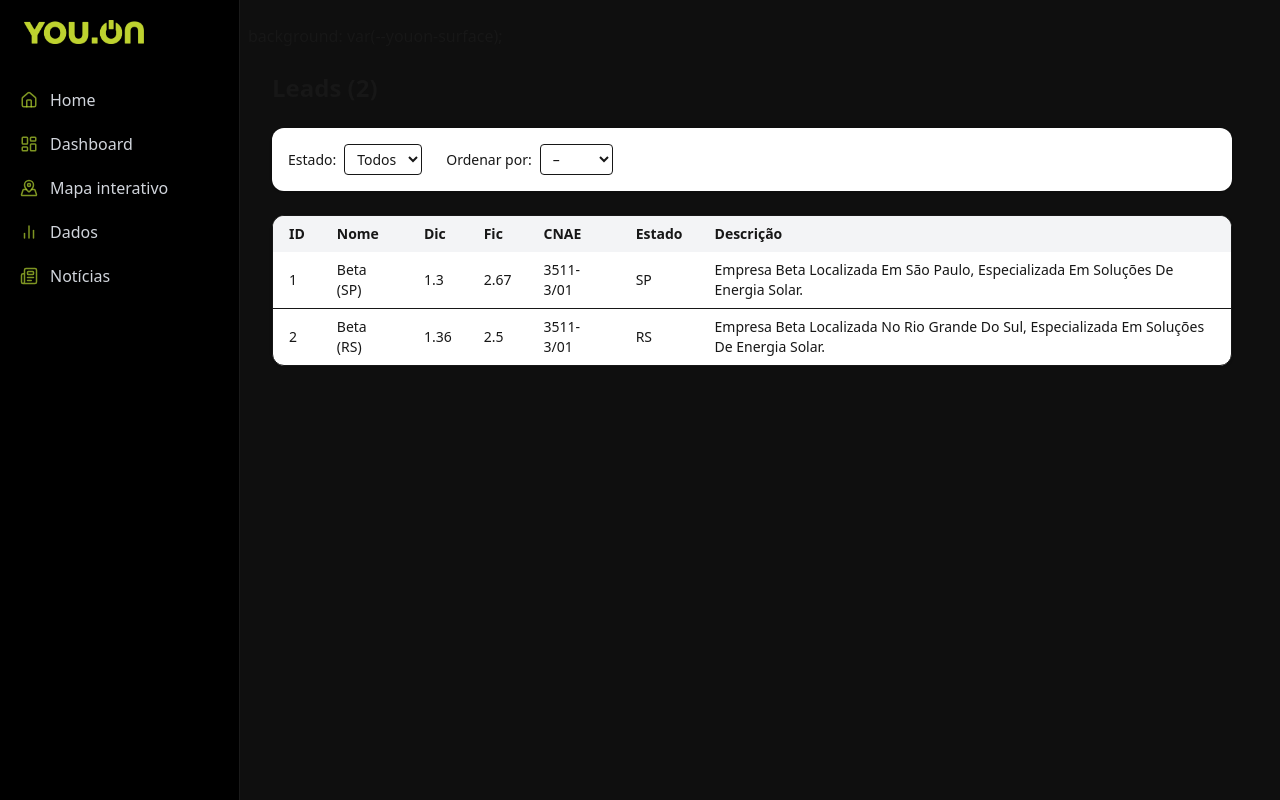
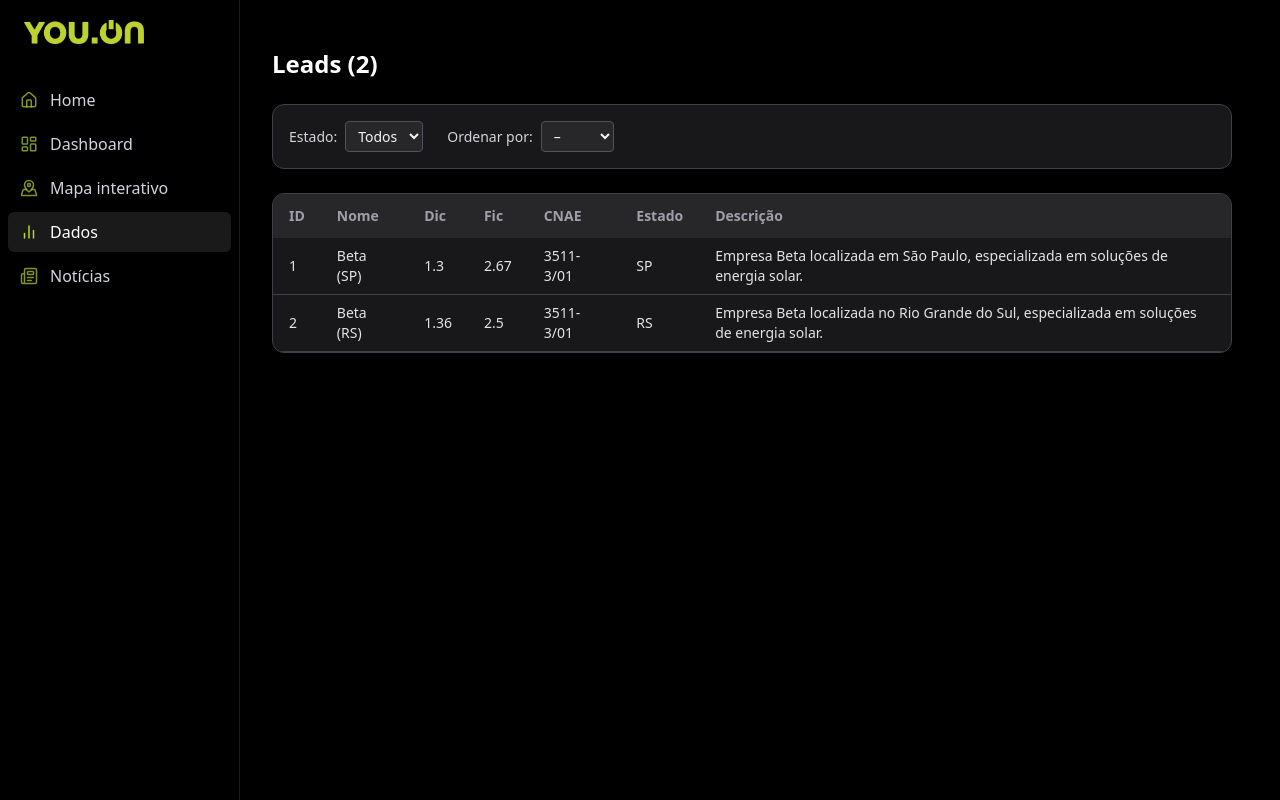
Before and after one commit to raphatatto/You_intelligence_062025, a Next.js app in the folder apps/frontend/: page /leads in a window 1280 px wide. Built offline with nearby package versions, Linux system fonts and the light colour scheme.

Commit message:
ajustando o css

```diff
--- a/apps/frontend/app/data/leads.ts
+++ b/apps/frontend/app/data/leads.ts
@@ -32,5 +32,6 @@ const raw: Lead[] = [
     descricao: 'Empresa Beta localizada no Rio Grande do Sul, especializada em soluções de energia solar.',
     CNAE: '3511-3/01',
   },
+
 ];
 export const leadsMock = enrichLeads(raw);
--- a/apps/frontend/app/layout.tsx
+++ b/apps/frontend/app/layout.tsx
@@ -9,8 +9,7 @@ export default function RootLayout({children}: {children: React.ReactNode}) {
     <html lang="pt-BR">
       <body className="flex">
         <Sidebar />
-        <main className="ml-56 flex-1 min-h-screen bg-black-50 p-6">
-          background: var(--youon-surface);
+        <main className="ml-56 flex-1 min-h-screen bg-black p-6 ">
           {children}
         </main>
       </body>
--- a/apps/frontend/app/leads/page.tsx
+++ b/apps/frontend/app/leads/page.tsx
@@ -42,7 +42,7 @@ export default function LeadsPage() {
 
   return (
     <section className="space-y-6 p-6">
-      <h1 className="text-2xl font-bold">
+      <h1 className="text-2xl font-bold text-white">
         Leads ({rows.length})
       </h1>
       <FiltersBar estados={estados} />
--- a/apps/frontend/components/leads/FiltersBar.tsx
+++ b/apps/frontend/components/leads/FiltersBar.tsx
@@ -1,25 +1,21 @@
-// components/leads/FiltersBar.tsx
 'use client';
 
-import { useFilters } from '@/store/filters'; // ← só UF
-import { useSort, SortKey } from '@/store/sort'; // ← ordenação
+import { useFilters } from '@/store/filters';
+import { useSort, SortKey } from '@/store/sort';
 
 export default function FiltersBar({ estados }: { estados: string[] }) {
-  /* estado (UF) */
   const { estado, setEstado } = useFilters();
-
-  /* ordenação DIC / FIC */
   const { order, setOrder } = useSort();
 
   return (
-    <div className="flex flex-wrap gap-6 bg-white p-4 rounded-xl shadow">
+    <div className="flex flex-wrap items-center gap-6 rounded-xl border border-zinc-700 bg-zinc-900 p-4 shadow-md">
       {/* ────────────── seletor de UF ────────────── */}
-      <label className="text-sm flex items-center gap-2">
+      <label className="text-sm flex items-center gap-2 text-zinc-300">
         <span>Estado:</span>
         <select
           value={estado}
           onChange={(e) => setEstado(e.target.value)}
-          className="border rounded px-2 py-1"
+          className="rounded border border-zinc-600 bg-zinc-800 px-2 py-1 text-sm text-zinc-100 focus:outline-none focus:ring-2 focus:ring-lime-500"
         >
           <option value="">Todos</option>
           {estados.map((uf) => (
@@ -31,12 +27,12 @@ export default function FiltersBar({ estados }: { estados: string[] }) {
       </label>
 
       {/* ────────────── seletor de ordenação ────────────── */}
-      <label className="text-sm flex items-center gap-2">
+      <label className="text-sm flex items-center gap-2 text-zinc-300">
         <span>Ordenar por:</span>
         <select
           value={order}
           onChange={(e) => setOrder(e.target.value as SortKey)}
-          className="border rounded px-2 py-1"
+          className="rounded border border-zinc-600 bg-zinc-800 px-2 py-1 text-sm text-zinc-100 focus:outline-none focus:ring-2 focus:ring-lime-500"
         >
           <option value="none">–</option>
           <option value="dic-asc">DIC ↑</option>
--- a/apps/frontend/components/leads/LeadsTable.tsx
+++ b/apps/frontend/components/leads/LeadsTable.tsx
@@ -1,37 +1,45 @@
 'use client';
+
 import type { Lead } from '@/app/types/lead';
 import { useRouter } from 'next/navigation';
 
-export default function LeadsTable({ rows, selectedId }: { rows: Lead[]; selectedId?: number | null; } ) {
+export default function LeadsTable({ rows, selectedId }: { rows: Lead[]; selectedId?: number | null }) {
   const router = useRouter();
+
   if (!rows.length) {
-    return <p className="text-sm text-gray-500">Nenhum lead encontrado.</p>;
+    return <p className="text-sm text-gray-400">Nenhum lead encontrado.</p>;
   }
 
   return (
-    <div className="overflow-x-auto rounded-xl border bg-white shadow">
-      <table className="min-w-full text-sm">
-        <thead className="bg-gray-100 text-left">
+    <div className="overflow-x-auto rounded-xl border border-zinc-700 bg-zinc-900 shadow-lg">
+      <table className="min-w-full text-sm text-zinc-200">
+        <thead className="bg-zinc-800 text-zinc-400">
           <tr>
-            <th className="px-4 py-2">ID</th>
-            <th className="px-4 py-2">Nome</th>
-            <th className="px-4 py-2">Dic</th>
-            <th className="px-4 py-2">Fic</th>
-            <th className="px-4 py-2">CNAE</th>
-            <th className="px-4 py-2">Estado</th>
-            <th className="px-4 py-2">Descrição</th>
+            <th className="px-4 py-3 text-left">ID</th>
+            <th className="px-4 py-3 text-left">Nome</th>
+            <th className="px-4 py-3 text-left">Dic</th>
+            <th className="px-4 py-3 text-left">Fic</th>
+            <th className="px-4 py-3 text-left">CNAE</th>
+            <th className="px-4 py-3 text-left">Estado</th>
+            <th className="px-4 py-3 text-left">Descrição</th>
           </tr>
         </thead>
         <tbody>
           {rows.map((l) => (
-            <tr key={l.id} className="border-b last:border-0 cursor-pointer hover:bg-gray-50" onClick={() => router.push(`/mapa?id=${l.id}`)} >
+            <tr
+              key={l.id}
+              onClick={() => router.push(`/mapa?id=${l.id}`)}
+              className={`cursor-pointer border-b border-zinc-700 hover:bg-zinc-800 transition-all ${
+                selectedId === l.id ? 'bg-zinc-800' : ''
+              }`}
+            >
               <td className="px-4 py-2">{l.id}</td>
               <td className="px-4 py-2">{l.nome}</td>
               <td className="px-4 py-2">{l.dicMed}</td>
               <td className="px-4 py-2">{l.ficMed}</td>
               <td className="px-4 py-2 capitalize">{l.CNAE}</td>
-              <td className="px-4 py-2 capitalize">{l.estado}</td>
-              <td className="px-4 py-2 capitalize">{l.descricao}</td>
+              <td className="px-4 py-2 uppercase">{l.estado}</td>
+              <td className="px-4 py-2">{l.descricao}</td>
             </tr>
           ))}
         </tbody>
--- a/apps/frontend/components/ui/Sidebar.tsx
+++ b/apps/frontend/components/ui/Sidebar.tsx
@@ -17,7 +17,7 @@ const links = [
   { href: '/',        label: 'Home',             icon: Home },
   { href: '/dashboard',label: 'Dashboard',       icon: LayoutDashboard },
   { href: '/mapa',    label: 'Mapa interativo',  icon: MapPinned },
-  { href: '/dados',   label: 'Dados',            icon: BarChart2 },
+  { href: '/leads',   label: 'Dados',            icon: BarChart2 },
   { href: '/noticias',label: 'Notícias',         icon: Newspaper },
 ];
 
```
